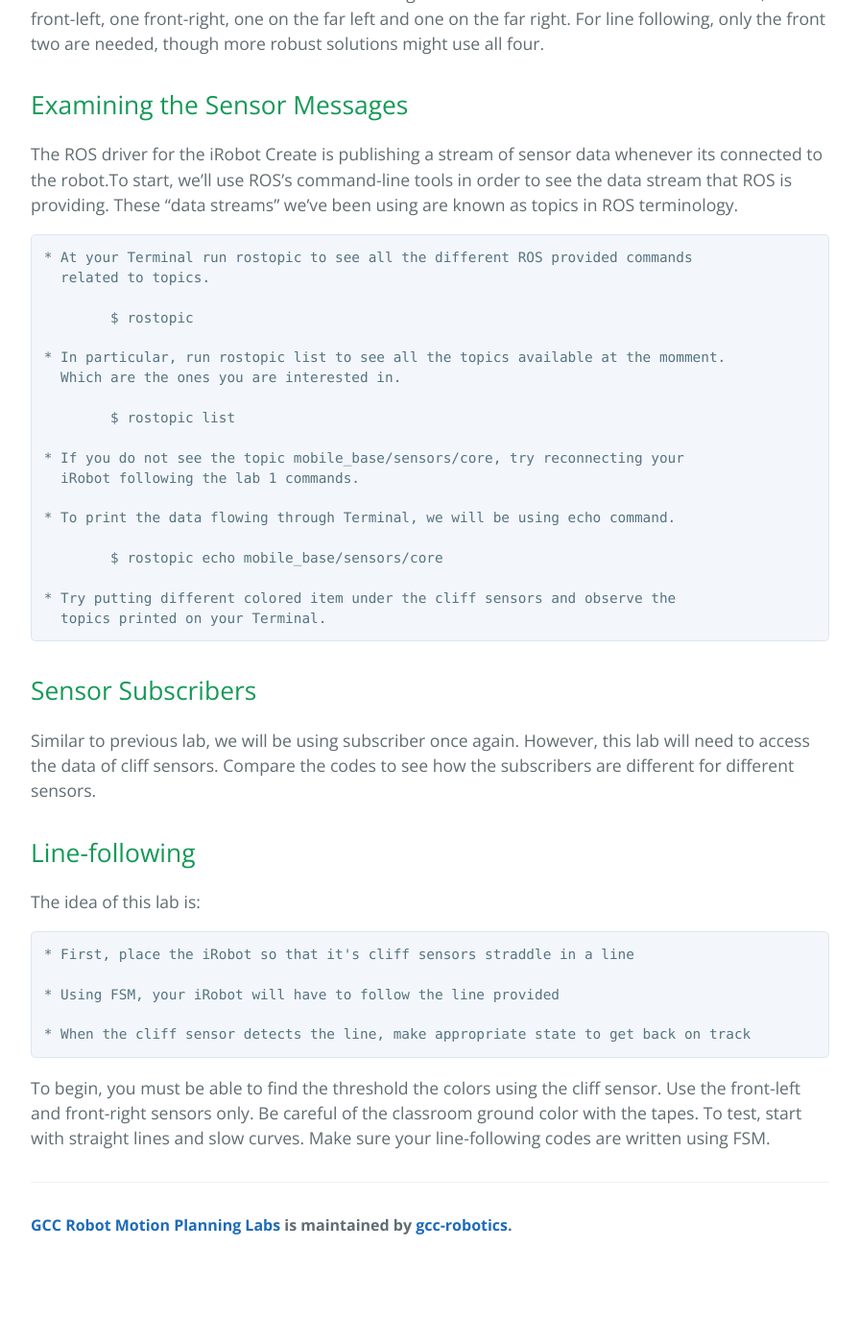
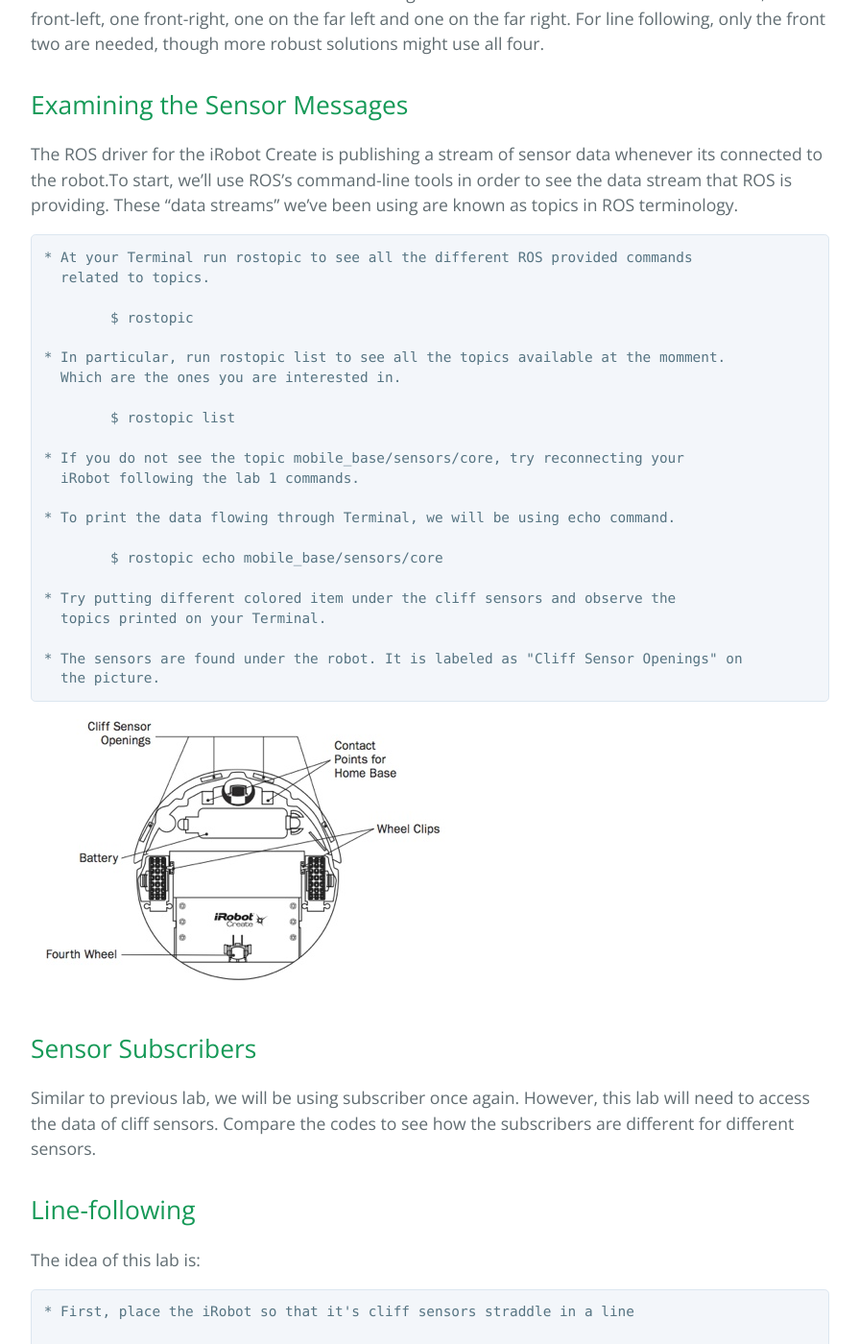
Before and after one commit to gcc-robotics/robot-motion-planning-labs, a Jekyll site: the page built from _posts/2014-06-28-lab4-ir-sensing.md, in a window 1280 px wide and 1400 px high, scrolled down 978 px. Shown: the whole window at 96% size, without its empty margins (192-1087 px from the left). Built offline with Jekyll 4.4.1, drawn with Linux system fonts in a browser that asks for light colours; the repository's description, which GitHub fills in, is left out; before the commit the page ends 2298 px from its top, so only the background shows below that; some of the changed text lies outside the part shown.

Commit message:
added images for lab 4 and editted lab 3 and 4

```diff
--- a/_posts/2014-06-28-lab4-ir-sensing.md
+++ b/_posts/2014-06-28-lab4-ir-sensing.md
@@ -58,6 +58,11 @@
 	* Try putting different colored item under the cliff sensors and observe the
 	  topics printed on your Terminal.
 
+	* The sensors are found under the robot. It is labeled as "Cliff Sensor Openings" on
+	  the picture.
+
+![iRobot Bottom View][irobot-bottom-view]
+
 Sensor Subscribers
 --------------
 
@@ -76,7 +81,15 @@
 
 	* When the cliff sensor detects the line, make appropriate state to get back on track
 
+	* The picture will guide you the task a bit more clearly.
+
+![iRobot Foward][line-follower-foward] ![iRobot Turn][line-follower-turn]
+
 To begin, you must be able to find the threshold the colors using the cliff sensor. Use the
 front-left and front-right sensors only. Be careful of the classroom ground color with
 the tapes. To test, start with straight lines and slow curves. Make sure your line-following
 codes are written using FSM.
+
+[irobot-bottom-view]: ../images/post/irobot-bottom-view.png
+[line-follower-turn]: ../images/post/line-follower-turn.png
+[line-follower-foward]: ../images/post/line-follower-foward.png
```
Also changed, not shown: _posts/2014-06-29-lab3-finite-state-machines-and-sensing.md (+1 -1 lines), images/post/line-follower-foward.png (added), images/post/line-follower-turn.png (added).
